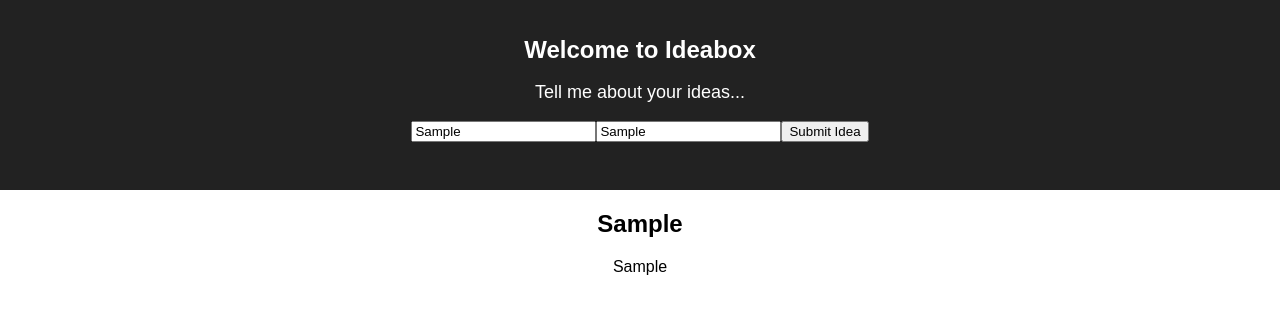
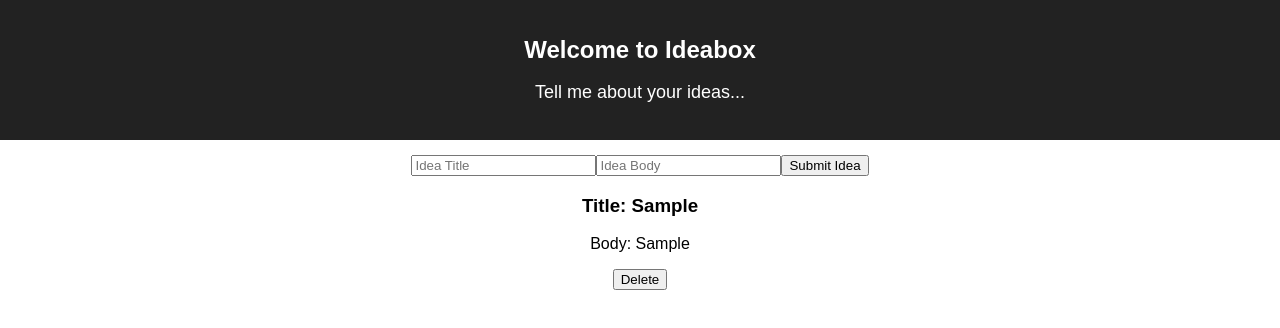
Before and after one commit to tdberg21/ideabox2, a React (Create React App) app: page / in a window 1280 px wide. Both pictures are taken after typing "Sample", "Sample" into the empty fields and a click on the button "Submit Idea". Shown: the top 328 px of the page. Built offline with nearby package versions, Linux system fonts and the light colour scheme.

Commit message:
Refactor and add CardContainer, Form and Card components

```diff
--- a/src/App.js
+++ /dev/null
@@ -1,56 +0,0 @@
-import React, { Component } from 'react';
-import './App.css';
-import Idea from './Idea.js'
-
-class App extends Component {
-  constructor() {
-    super();
-    this.updateState = this.updateTitle.bind(this);
-
-    this.state = {
-      title: '',
-      body: '',
-      ideas: []
-    };
-  };
-
-  updateTitle(event) {
-    this.setState({title: event.target.value});
-  }
-
-  updateBody(event) {
-    this.setState({body: event.target.value})
-  }
-
-  submitIdea() {
-    let idea = {
-      title: this.state.title,
-      body: this.state.body
-    }
-    this.setState({
-      title: '',
-      body: '',
-      ideas: [...this.state.ideas, idea]
-    })
-  }
-
-
-  render() {
-    return (
-      <div className="App">
-        <header className="App-header">
-          <h1 className="App-title">Welcome to Ideabox</h1>
-          <p className="App-intro">
-          Tell me about your ideas...
-          </p>
-          <input type="text" placeholder="Idea Title" onChange={(event) => this.updateTitle(event)}></input>
-          <input type="text" placeholder="Idea Body" onChange={(event) => this.updateBody(event)}></input>
-          <button onClick={() => this.submitIdea()}>Submit Idea</button>
-        </header>
-        <Idea ideas={this.state.ideas}/>
-      </div>
-    );
-  }
-}
-
-export default App;
--- a/src/Idea.js
+++ /dev/null
@@ -1,21 +0,0 @@
-import React, { Component } from 'react';
-
-export default class Idea extends Component {
-  constructor() {
-    super();
-  }
-
-  render() {
-    return(
-      <div>
-        {this.props.ideas.map((idea, index) => {
-          return (
-            <div>
-              <h2>{idea.title}</h2>
-              <p>{idea.body}</p>
-            </div>
-        )})}
-      </div>
-    )
-  }
-}
--- a/src/App.css
+++ b/src/components/App/App.css
@@ -9,9 +9,10 @@
 
 .App-header {
   background-color: #222;
-  height: 150px;
+  height: 100px;
   padding: 20px;
   color: white;
+  margin-bottom: 15px;
 }
 
 .App-title {
--- /dev/null
+++ b/src/components/App/App.js
@@ -0,0 +1,38 @@
+import React, { Component } from 'react';
+import './App.css';
+import Form from '../Form/Form.js';
+import CardContainer from '../CardContainer/CardContainer.js'
+
+class App extends Component {
+  constructor() {
+    super();
+    this.state = {
+      ideas: []
+    };
+    this.saveIdea = this.saveIdea.bind(this);
+  };
+
+  saveIdea(idea) {
+    this.setState({
+      ideas: [idea, ...this.state.ideas ]
+    })
+  };
+
+
+  render() {
+    return (
+      <div className="App">
+        <header className="App-header">
+          <h1 className="App-title">Welcome to Ideabox</h1>
+          <p className="App-intro">
+          Tell me about your ideas...
+          </p>
+        </header>
+        <Form saveIdea= {this.saveIdea}/>
+        <CardContainer ideasList={this.state.ideas}/>
+      </div>
+    );
+  }
+}
+
+export default App;
--- /dev/null
+++ b/src/components/Card/Card.js
@@ -0,0 +1,13 @@
+import React from 'react';
+
+const Card = (props) => {
+  return (
+    <div>
+      <h3>Title: {props.idea.title}</h3>
+      <p>Body: {props.idea.body}</p>
+      <button>Delete</button>
+    </div>
+  )
+}
+
+export default Card;
--- /dev/null
+++ b/src/components/CardContainer/CardContainer.js
@@ -0,0 +1,14 @@
+import React, { Component } from 'react';
+import Card from '../Card/Card.js'
+
+export default class CardContainer extends Component {
+  render(props) {
+    return (
+      <div>
+        {this.props.ideasList.map((idea) => {
+          return <Card idea={ idea } />
+        })}
+      </div>
+    )
+  }
+}
--- /dev/null
+++ b/src/components/Form/Form.js
@@ -0,0 +1,61 @@
+import React, { Component } from 'react';
+
+export default class Form extends Component {
+  constructor() {
+    super();
+    this.state = {
+      title: '',
+      body: ''
+    }
+    this.handleInputs = this.handleInputs.bind(this);
+    this.sendIdeaToApp = this.sendIdeaToApp.bind(this);
+  }
+
+  handleInputs(event) {
+    // console.log(event.target.value)
+    // let { body, title } = event.target;
+    if (event.target.name === 'title') {
+      this.setState(
+        { title: event.target.value }
+      );
+    };
+    if (event.target.name === 'body') {
+      this.setState(
+        { body: event.target.value }
+      );
+    };
+  };
+
+  sendIdeaToApp() {
+    let newIdea = {
+      title: this.state.title,
+      body: this.state.body
+    };
+    this.props.saveIdea(newIdea);
+    this.setState({
+      title: '',
+      body: ''
+    })
+  }
+
+
+  render() {
+    return (
+      <div>
+        <input
+          type="text"
+          placeholder="Idea Title"
+          value= {this.state.title}
+          name="title"
+          onChange={this.handleInputs}/>
+        <input
+          type="text"
+          placeholder="Idea Body"
+          value={this.state.body}
+          name="body"
+          onChange={this.handleInputs}/>
+        <button onClick={this.sendIdeaToApp}>Submit Idea</button>
+      </div>
+    )
+  }
+}
--- a/src/index.js
+++ b/src/index.js
@@ -1,7 +1,7 @@
 import React from 'react';
 import ReactDOM from 'react-dom';
 import './index.css';
-import App from './App';
+import App from './components/App/App.js';
 import registerServiceWorker from './registerServiceWorker';
 
 ReactDOM.render(<App />, document.getElementById('root'));
```
Also changed, not shown: 1 other file (tests, documents, lock files or other folders).
